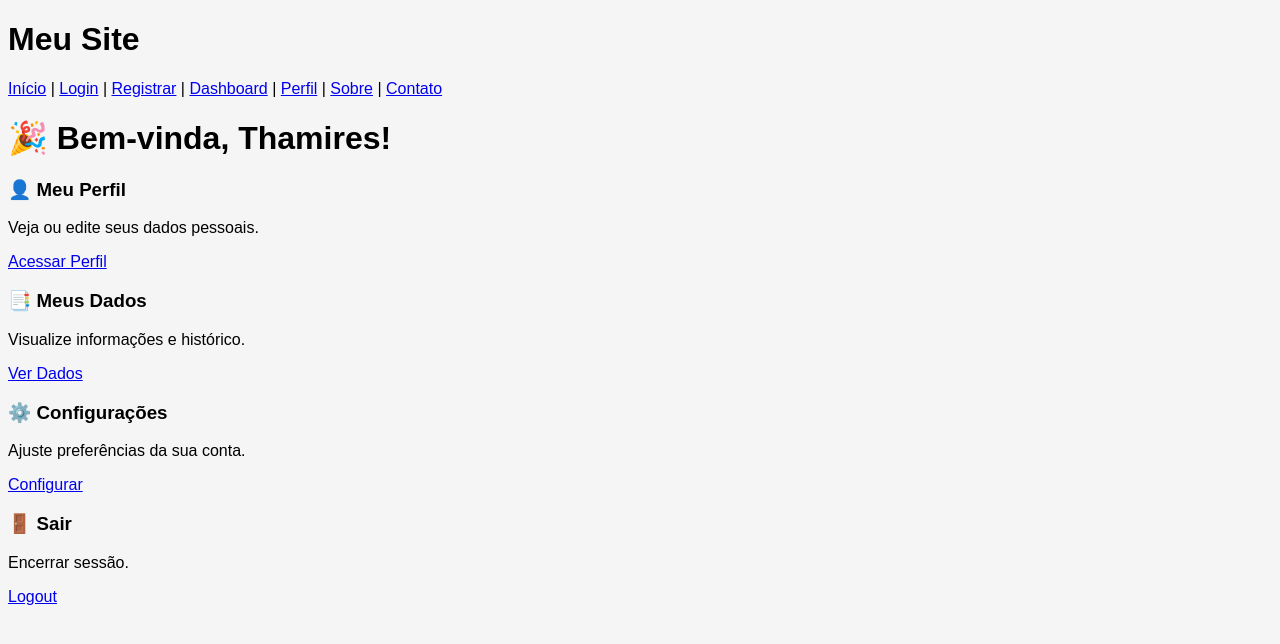
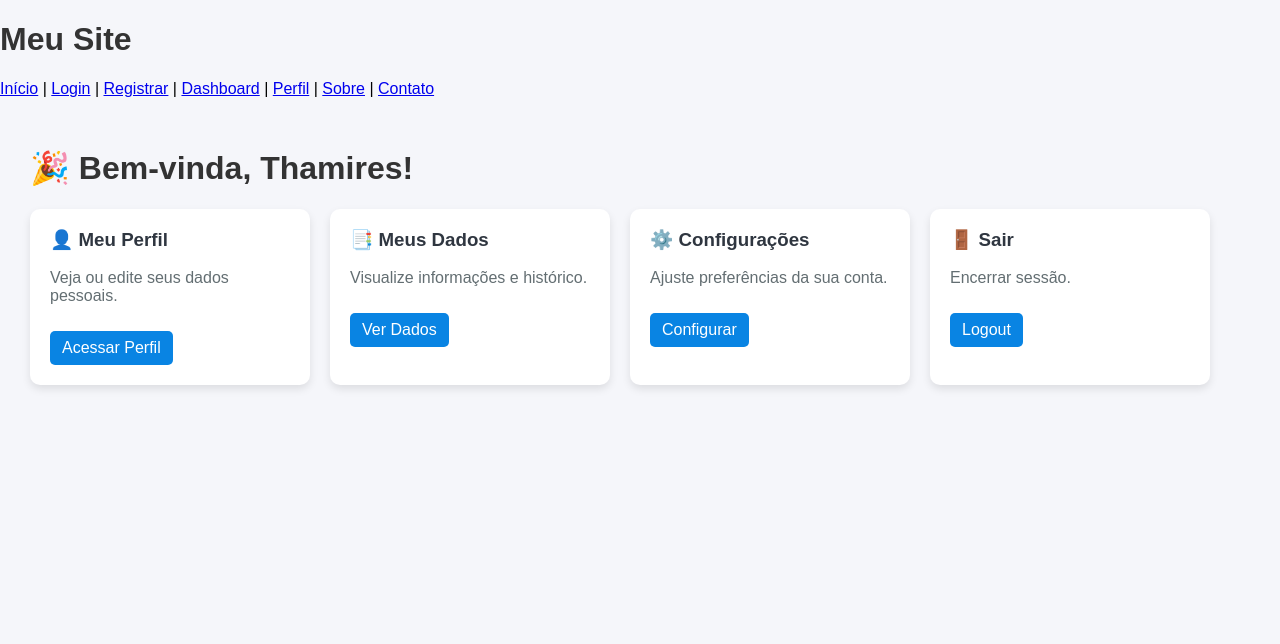
Before and after one commit to Thamiresvitoria/Teste-, a Flask app: page /dashboard in a window 1280 px wide. Shown: the top 644 px of the page. Run offline with Flask 3, Linux system fonts and the light colour scheme.

Commit message:
Update style.css

```diff
--- a/static/css/style.css
+++ b/static/css/style.css
@@ -1 +1,57 @@
-body { background-color: #f5f5f5; font-family: Arial; }
+body {
+    font-family: Arial, sans-serif;
+    background-color: #f5f6fa;
+    margin: 0;
+    padding: 0;
+}
+
+.dashboard-container {
+    padding: 30px;
+}
+
+h1 {
+    color: #333;
+}
+
+.cards {
+    display: flex;
+    flex-wrap: wrap;
+    gap: 20px;
+    margin-top: 20px;
+}
+
+.card {
+    background-color: white;
+    border-radius: 10px;
+    padding: 20px;
+    width: 240px;
+    box-shadow: 0 4px 8px rgba(0,0,0,0.1);
+    transition: 0.3s;
+}
+
+.card:hover {
+    transform: translateY(-5px);
+}
+
+.card h3 {
+    margin-top: 0;
+    color: #2f3640;
+}
+
+.card p {
+    color: #636e72;
+}
+
+.card a {
+    display: inline-block;
+    margin-top: 10px;
+    padding: 8px 12px;
+    background-color: #0984e3;
+    color: white;
+    text-decoration: none;
+    border-radius: 5px;
+}
+
+.card a:hover {
+    background-color: #74b9ff;
+}
```
